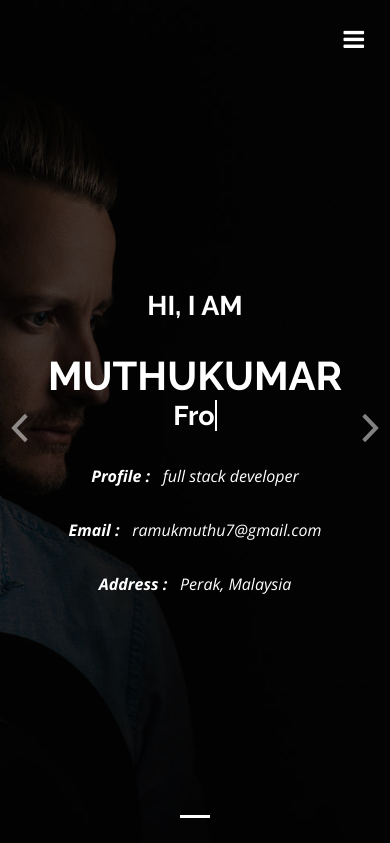
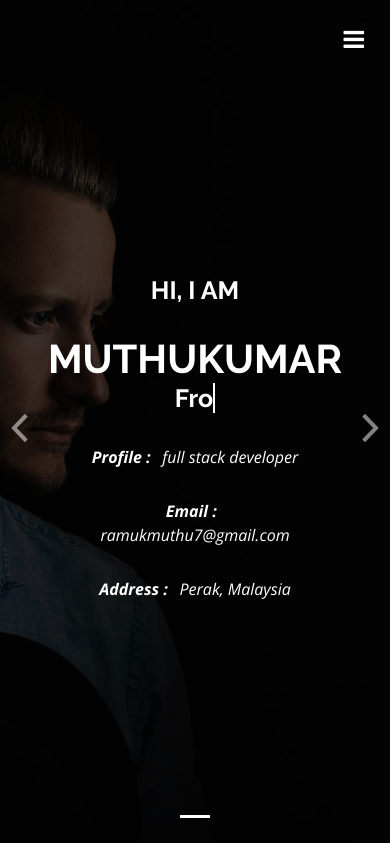
Before and after one commit to eziokumar/kumar.github.io, a PHP site: page / in a window 390 px wide. Shown: the top 843 px of the page. Run offline with PHP 8.4, Linux system fonts and the light colour scheme; some web fonts are replaced.

Commit message:
mobile css

```diff
--- a/css/stylesheet2.css
+++ b/css/stylesheet2.css
@@ -52,7 +52,11 @@
   }
 
   .intro-content h2, h1{
-        font-size: 27px !important;
+      font-size: 25px !important;
+  }
+
+  #intro .carousel-content {
+    padding: 10% !important;
   }
 
   .cd-timeline__img{
```
Lines whose indentation alone changed are shown as unchanged.
